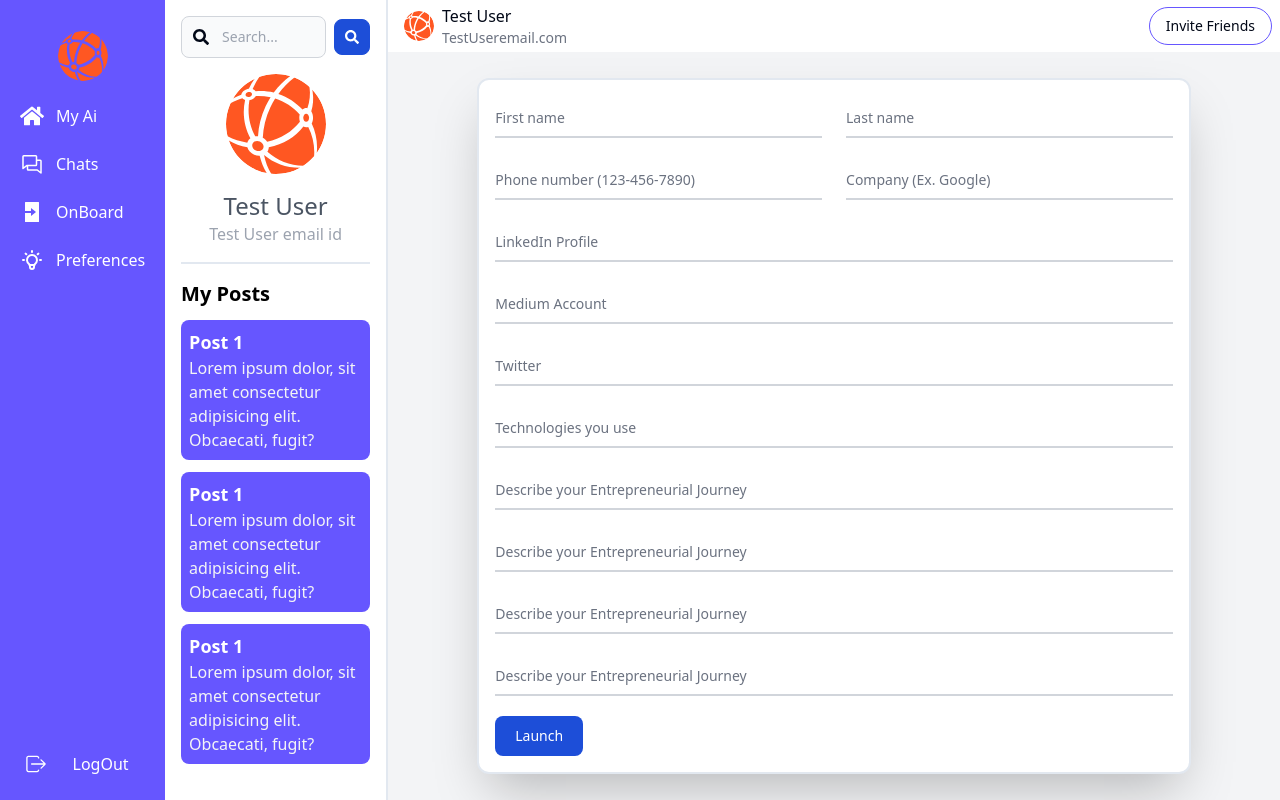
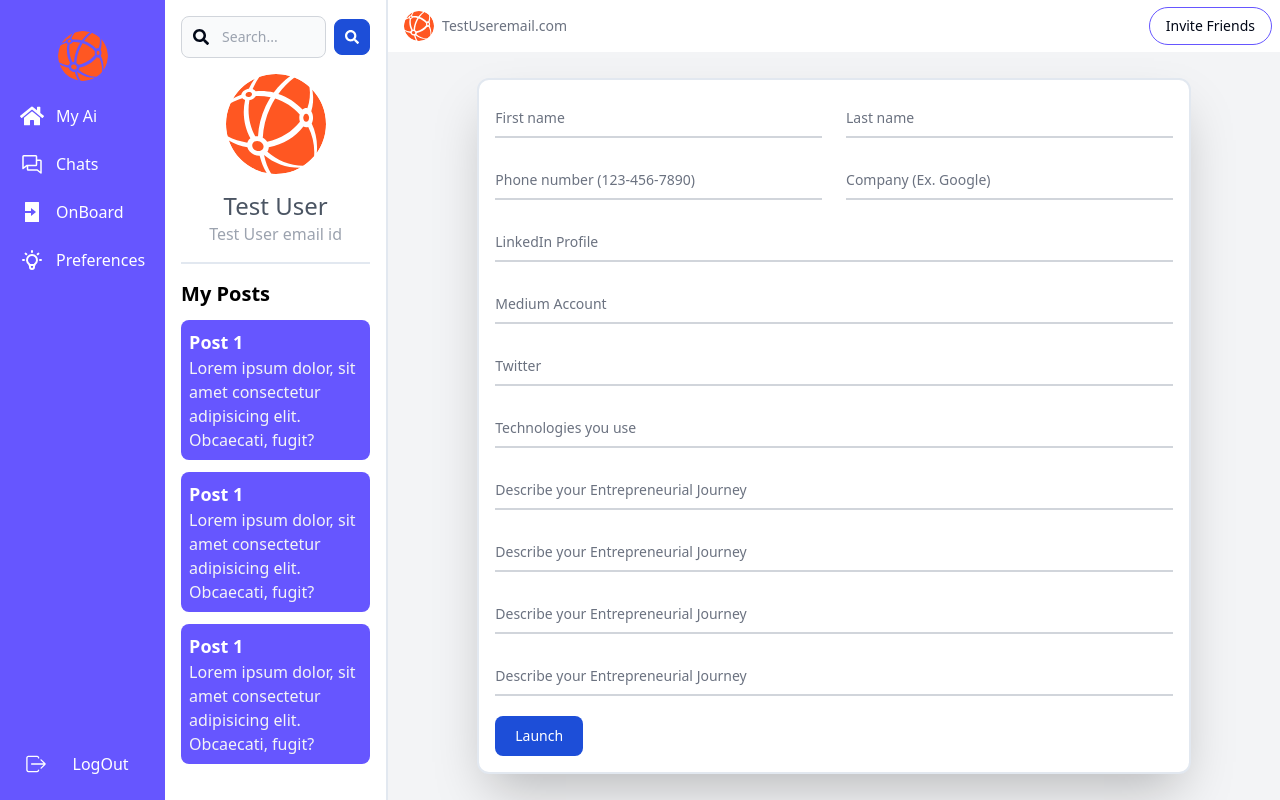
Before and after one commit to mishra-gaurav-04/saas-frontend, a Next.js app: page /onboard in a window 1280 px wide. Built offline with nearby package versions, Linux system fonts and the light colour scheme; no server answers.

Commit message:
added auth context

```diff
--- a/app/api/auth/[...nextauth]/route.js
+++ b/app/api/auth/[...nextauth]/route.js
@@ -61,6 +61,7 @@ export const authOptions = {
                 session.user.email = token.email;
                 session.user.id = token.id;
             }
+            // console.log('This is session',session);
             return session;
         }
     }
--- /dev/null
+++ b/app/context/client-provider.tsx
@@ -0,0 +1,13 @@
+'use client'
+import {SessionProvider} from 'next-auth/react';
+
+export default function Provider({children,session} : {
+    children : React.ReactNode,
+    session : any
+}){
+    return(
+        <SessionProvider session={session}>
+            {children}
+        </SessionProvider>
+    )
+}
--- a/app/layout.tsx
+++ b/app/layout.tsx
@@ -1,6 +1,9 @@
 import type { Metadata } from 'next'
 import { Poppins } from 'next/font/google'
-import {SessionProvider} from 'next-auth/react';
+import Provider from '@/app/context/client-provider';
+import {getServerSession} from 'next-auth/next';
+import {authOptions} from '@/app/api/auth/[...nextauth]/route';
+
 
 
 import './globals.css'
@@ -16,14 +19,21 @@ export const metadata: Metadata = {
   description: 'Event management platform',
 }
 
-export default function RootLayout({
+
+
+export default async function RootLayout({
   children,
 }: {
   children: React.ReactNode
 }) {
+  const session = await getServerSession(authOptions);
   return (
       <html lang="en">
-        <body className={poppins.variable}>{children}</body>
+        <body className={poppins.variable}>
+          <Provider session={session}>
+          {children}
+          </Provider>
+        </body>
       </html>
   )
 }
--- a/components/OnBoard.tsx
+++ b/components/OnBoard.tsx
@@ -1,8 +1,10 @@
 import React from "react";
 import Image from "next/image";
 import { HiOutlineMenu } from "react-icons/hi";
+import {useSession} from 'next-auth/react';
 
 const OnBoard = ({ toggle, setToggle }: any) => {
+  const {data:session,status} = useSession();
   return (
     <>
       <div className="flex flex-col h-screen w-full bg-gray-100">
@@ -22,7 +24,7 @@ const OnBoard = ({ toggle, setToggle }: any) => {
               className="rounded-full"
             />
             <div>
-              <p className="text-md">Test User</p>
+              <p className="text-md">{session?.user?.name}</p>
               <p className="text-sm text-gray-500">TestUseremail.com</p>
             </div>
           </div>
--- a/lib/models/user.model.ts
+++ b/lib/models/user.model.ts
@@ -34,5 +34,5 @@ const UserSchema = new Schema({
     timestamps : true
 });
 
-const User = models.User || model('User',UserSchema);
+const User = models?.User || model('User',UserSchema);
 export default User;
--- a/package.json
+++ b/package.json
@@ -10,10 +10,12 @@
   },
   "dependencies": {
     "@radix-ui/react-slot": "^1.0.2",
+    "aws4": "^1.12.0",
     "bcryptjs": "^2.4.3",
     "class-variance-authority": "^0.7.0",
     "clsx": "^2.1.0",
     "lucide-react": "^0.334.0",
+    "mongodb-client-encryption": "^6.0.0",
     "mongoose": "^8.1.3",
     "next": "14.1.0",
     "next-auth": "^4.24.6",
```
Also changed, not shown: lib/DataContext.ts (added), 1 other file (tests, documents, lock files or other folders).
